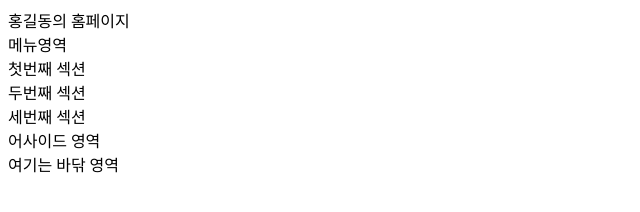
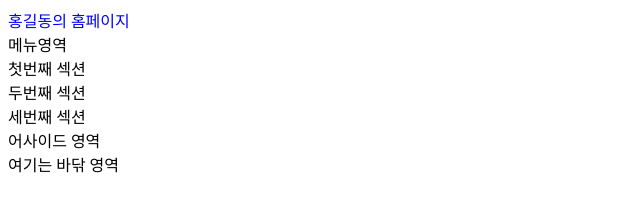
Before and after one commit to park-jin-a/Project2020, a plain HTML site: page index.html in a window 1280 px wide. Shown: the whole page, without its empty margins (0-640 px from the left). Drawn offline with Linux system fonts and the light colour scheme.

Commit message:
Add main.css
Edit index file
css의 3가지 적용방법

```diff
--- a/index.html
+++ b/index.html
@@ -1,12 +1,26 @@
+<!--
+  * File Name: index.html v0.1.0
+  * Update: 2020.04.01
+  * Author: developern
+-->
 <!DOCTYPE html>
 <html lang="ko">
 <head>
   <meta charset="UTF-8">
   <meta name="viewport" content="width=device-width, initial-scale=1.0">
   <title>홍길동의 홈페이지</title>
+  <!-- CSS의 외부 적용 방식 -->
+  <link rel="stylesheet" href="main.css">
+  <!-- CSS의 내부 적용 방식 -->
+  <style>
+    header {
+      color:aqua;
+    }
+  </style>
+
 </head>
 <body>
-  <header>홍길동의 홈페이지</header>
+  <header style="color: blue;">홍길동의 홈페이지</header>
   <nav>메뉴영역</nav>
   <article>
     <section>첫번째 섹션</section>
--- /dev/null
+++ b/main.css
@@ -0,0 +1,8 @@
+/*
+ * File Name: index.html v0.1.0
+ * Update: 2020.04.05
+ * Author: developern
+ */
+header {
+  color: brown;
+}
```
